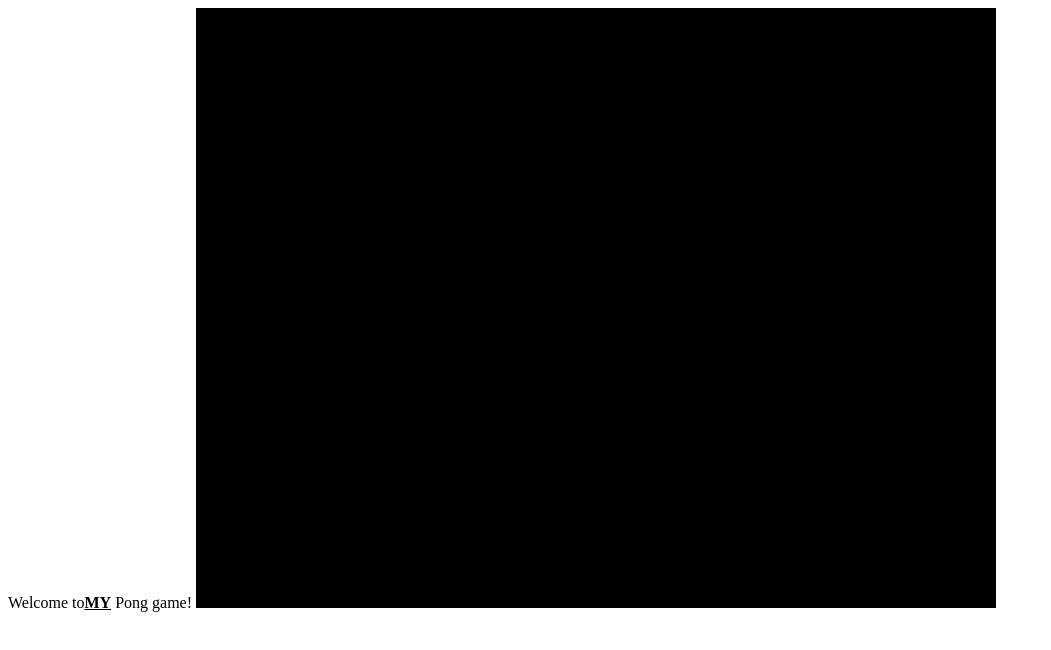
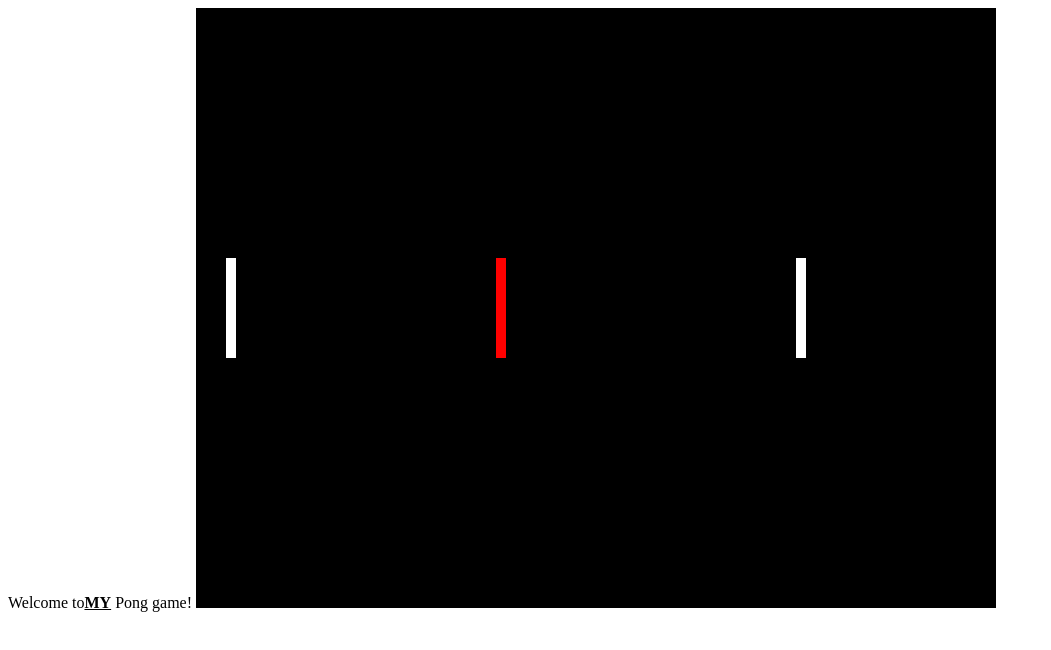
Before and after one commit to JordanDickow/pong-game-, a plain HTML site: page index.html in a window 1280 px wide. Shown: the whole page, without its empty margins (0-1051 px from the left). Drawn offline with Linux system fonts and the light colour scheme.

Commit message:
added third rectangle; will turn into ball

```diff
--- a/index.html
+++ b/index.html
@@ -7,11 +7,25 @@
         var canvasContext;
         window.onload = function() {
             console.log("Hello Friend!")
-           canvas = document.getElementById('gameCanvas');
+             canvas = document.getElementById('gameCanvas');
             canvasContext = canvas.getContext('2d');
-            canvasContext.fillstyle = 'black';
+            drawEverything();
+            drawEverything();
+            drawEverything();
+
+
+        }
+        function drawEverything() {
+            console.log("drawEverthing!")
+            canvasContext.fillStyle = 'black';
             canvasContext.fillRect(0,0, canvas.width,canvas.height);
+            canvasContext.fillStyle = 'red';
+            canvasContext.fillRect(300,250,10,100);
+            canvasContext.fillStyle = 'white';
+            canvasContext.fillRect(30,250,10,100);
+            canvasContext.fillStyle = 'white';
+            canvasContext.fillRect(600,250,10,100);
+
         }
-
-    </script>
+       </script>
 </html>
```
